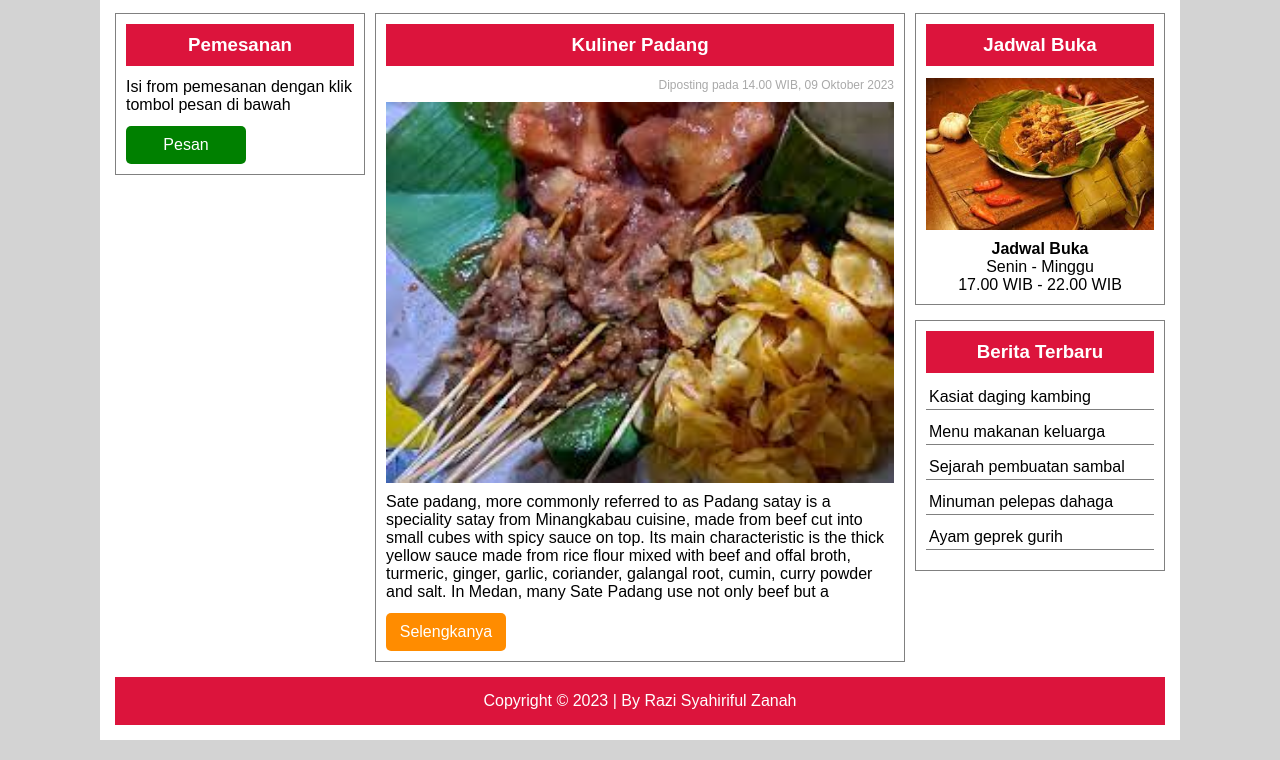
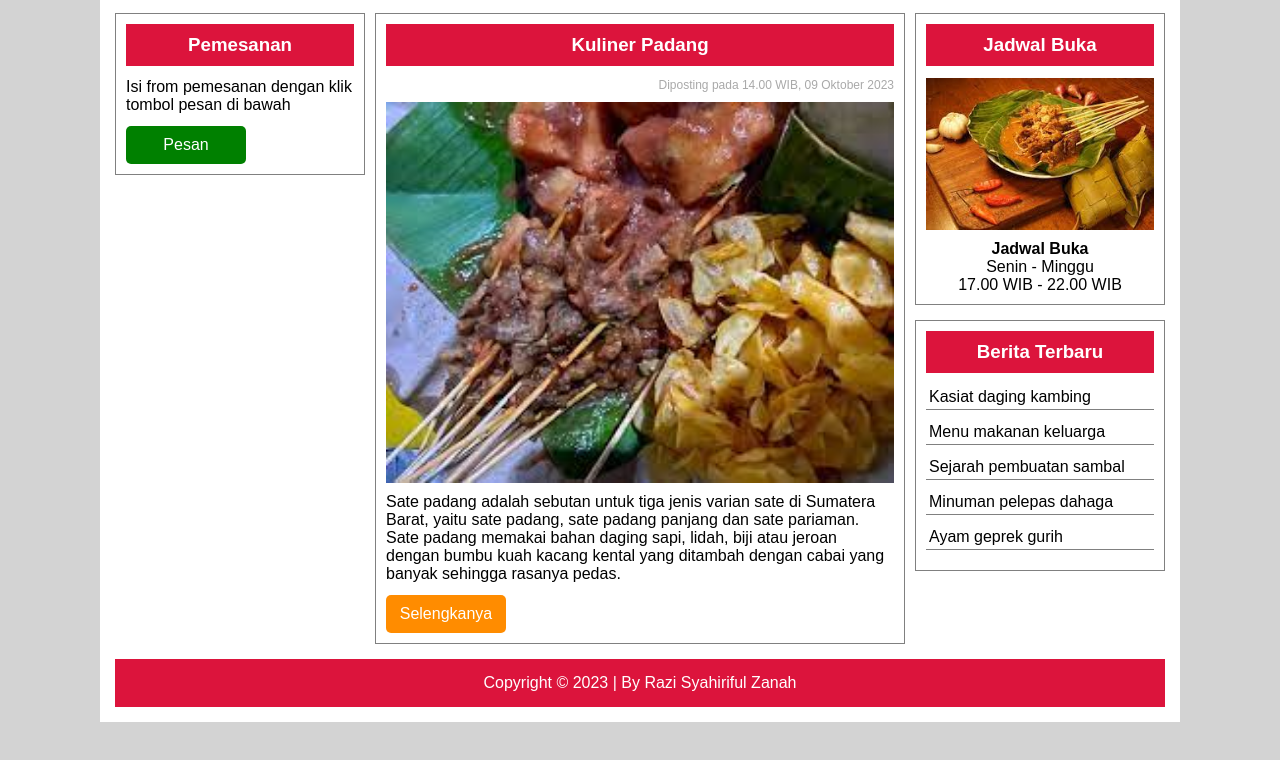
Before and after one commit to Razilibra/SaleroMananti, a plain HTML site: page index.html in a window 1280 px wide. Shown: the part 521-1281 px from the top of the page. Drawn offline with Linux system fonts and the light colour scheme.

Commit message:
index.html
Signed-off-by: Razi Syahriful Zanah <118700015+Razilibra@users.noreply.github.com>

```diff
--- a/index.html
+++ b/index.html
@@ -11,7 +11,7 @@
 		<div class="main-body">
 
 			<header>
-				<h2>Salero Mananti </h2>
+				<h2>Salero Mananti</h2>
 				<p>Makanan enak, harga bersahabat</p>
 			</header>
 			<nav class="navigasi">
@@ -39,10 +39,8 @@
 					<h3>Kuliner Padang</h3>
 					<p class="tangal-posting">Diposting pada 14.00 WIB, 09 Oktober 2023</p>
 					<img src="assets/sate2.jpeg"/>
-					<p>Sate padang, more commonly referred to as Padang satay is a speciality satay from Minangkabau cuisine,
-					made from beef cut into small cubes with spicy sauce on top. Its main characteristic is the thick yellow
-					sauce made from rice flour mixed with beef and offal broth, turmeric, ginger, garlic, coriander,
-					galangal root, cumin, curry powder and salt. In Medan, many Sate Padang use not only beef but a</p>
+					<p>Sate padang adalah sebutan untuk tiga jenis varian sate di Sumatera Barat, yaitu sate padang, sate padang panjang dan sate pariaman.
+						Sate padang memakai bahan daging sapi, lidah, biji atau jeroan dengan bumbu kuah kacang kental yang ditambah dengan cabai yang banyak sehingga rasanya pedas.</p>
 					<a href="#" class="tombol tombol-kuning">Selengkanya</a>
 				</div>
 			</div>
```
